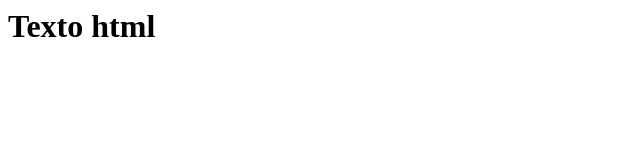
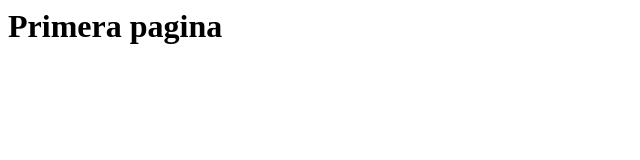
Before and after one commit to marcos-bit/git-course, a plain HTML site: page index.html in a window 1280 px wide. Shown: the whole page, without its empty margins (0-640 px from the left). Drawn offline with Linux system fonts and the light colour scheme.

Commit message:
Ahora el index html tiene un titulo

```diff
--- a/index.html
+++ b/index.html
@@ -5,6 +5,6 @@
 	<title>Document</title>
 </head>
 <body>
-	<h1>Texto html</h1>
+	<h1>Primera pagina</h1>
 </body>
 </html>
```
